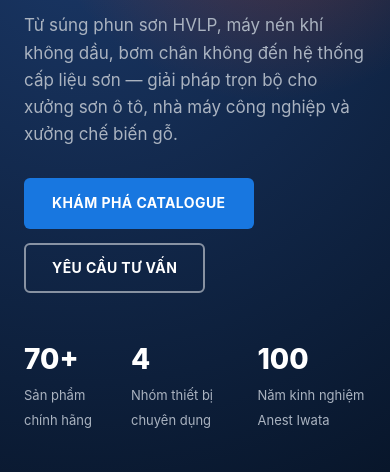
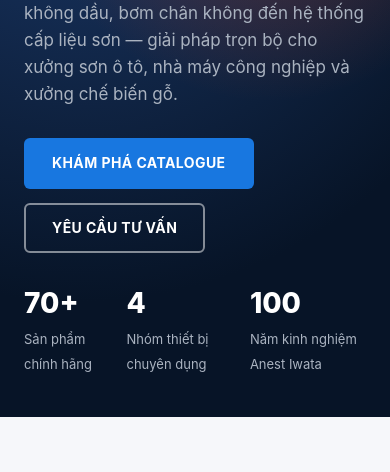
Before and after one commit to nhatquanjsc18-dot/anestiwata, a website: page index.html in a window 390 px wide. Shown: the part 296-768 px from the top of the page. Drawn offline with Linux system fonts and the light colour scheme; no server answers.

Commit message:
An anh certificate hero tren mobile, giam khoang cach de rut ngan trang
Man hinh <=768px: an .hero-visual (anh certificate) vi chiem qua nhieu
chieu cao tren mobile; giam padding hero va khoang cach hero-stats de
trang gon hon.

```diff
--- a/css/style.css
+++ b/css/style.css
@@ -460,8 +460,11 @@ ul { list-style: none; }
 @media (max-width: 768px) {
   .main-nav { display: none; }
   .menu-toggle { display: flex; }
+  .hero { padding: 50px 0 40px; }
   .hero .container { grid-template-columns: 1fr; }
   .hero h1 { font-size: 32px; }
+  .hero-stats { margin-top: 28px; gap: 18px; }
+  .hero-visual { display: none; }
   .product-grid { grid-template-columns: repeat(2, 1fr); }
   .cat-grid { grid-template-columns: repeat(2, 1fr); }
   .feature-list { grid-template-columns: 1fr; }
```
